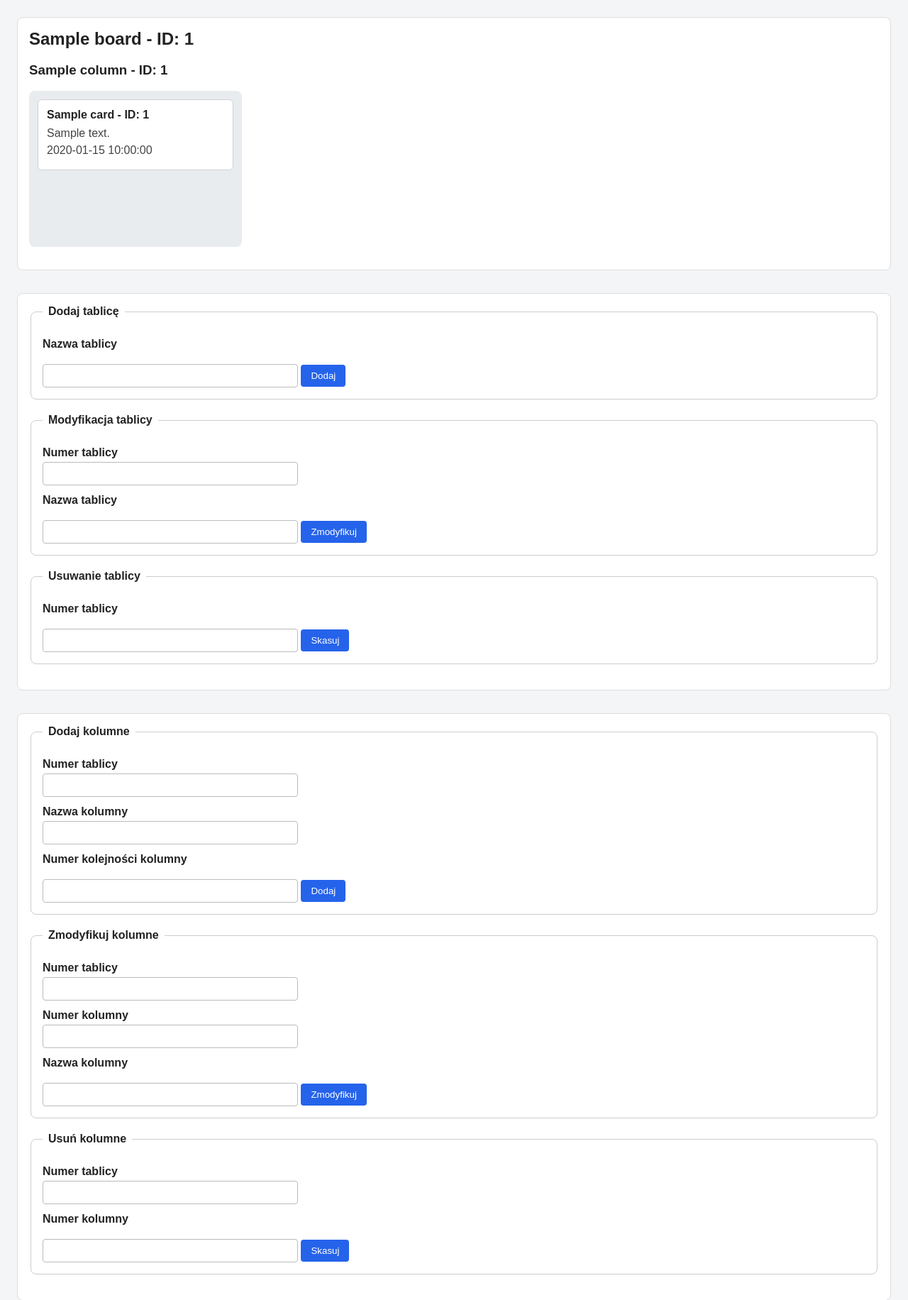
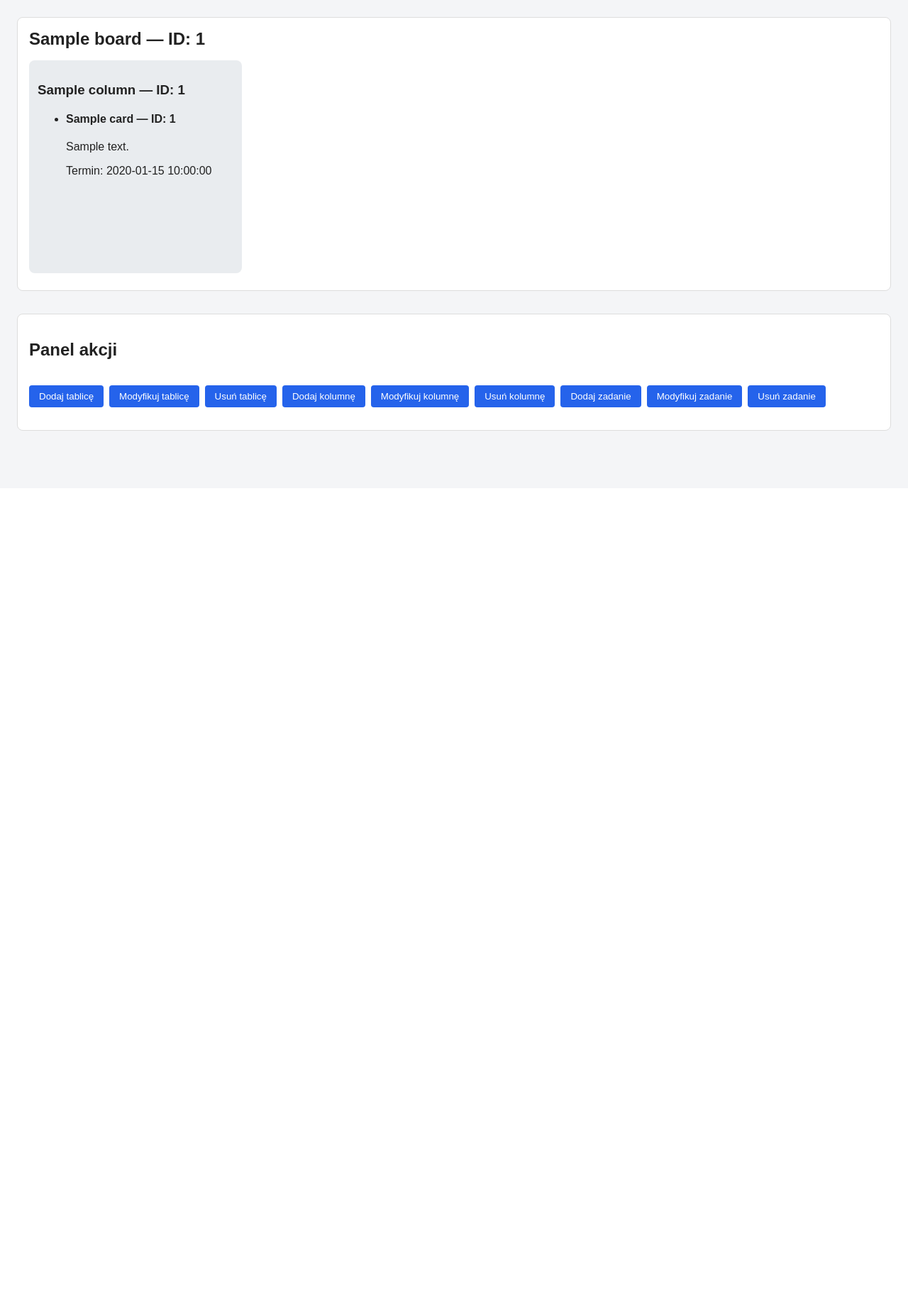
Before and after one commit to Sebastian-Musial/Kanban-board---FastAPI-Web-application, a FastAPI app: template app/templates/index.html in a window 1280 px wide. Shown: the part 112-1944 px from the top of the page at 71% size. After the commit the page ends 719 px from the top, so only its background shows below. Run offline with FastAPI, Linux system fonts and the light colour scheme; the template is opened without the code that fills it: most values are stand-ins (such as "Sample title", 1, 10 or a date in 2020); parts of the project's set-up code (start-up, migrations or seed data) failed here and were passed over.

Commit message:
Update UX - add action panel and improve kanban board layout

```diff
--- a/app/static/css/style.css
+++ b/app/static/css/style.css
@@ -31,7 +31,7 @@ main {
 
 /* Widok tablicy */
 
-.kanban-board {
+/* .kanban-board {
     margin-bottom: 32px;
     padding: 16px;
     background-color: #ffffff;
@@ -82,7 +82,37 @@ main {
 .kanban-card p {
     margin: 6px 0;
     color: #444;
+} */
+
+.board-container {
+    margin-bottom: 32px;
+    padding: 16px;
+    background-color: #ffffff;
+    border: 1px solid #ddd;
+    border-radius: 8px;
 }
+
+.board-container > h2 {
+    margin-top: 0;
+    margin-bottom: 16px;
+}
+
+.kanban-board {
+    display: flex;
+    gap: 16px;
+    align-items: flex-start;
+    overflow-x: auto;
+    padding-bottom: 8px;
+}
+
+.kanban-column {
+    flex: 0 0 300px;
+    min-height: 300px;
+    padding: 12px;
+    background-color: #e9ecef;
+    border-radius: 8px;
+}
+
 
 /* Formularze */
 
@@ -162,3 +192,29 @@ footer {
         max-width: 100%;
     }
 }
+
+
+/* Update dla akcji */
+
+.hidden {
+    display: none;
+}
+
+.actions-panel {
+    margin-top: 32px;
+    padding: 16px;
+    background-color: #ffffff;
+    border: 1px solid #ddd;
+    border-radius: 8px;
+}
+
+.action-buttons {
+    display: flex;
+    flex-wrap: wrap;
+    gap: 8px;
+    margin-bottom: 16px;
+}
+
+.action-form {
+    margin-top: 16px;
+}
--- a/app/static/js/main.js
+++ b/app/static/js/main.js
@@ -109,8 +109,28 @@ function handleDeleteForms() {
     });
 }
 
+function handleActionButtons() {
+    const buttons = document.querySelectorAll("[data-target]");
+    const forms = document.querySelectorAll(".action-form");
+
+    buttons.forEach((button) => {
+        button.addEventListener("click", () => {
+            const targetId = button.dataset.target;
+            const targetForm = document.getElementById(targetId);
+
+            forms.forEach((form) => {
+                form.classList.add("hidden");
+            });
+
+            if (targetForm) {
+                targetForm.classList.remove("hidden");
+            }
+        });
+    });
+}
 
 document.addEventListener("DOMContentLoaded", () => { //Uruchomienie skryptów po załadowaniu HTML.
     handlePostForms();
     handleDeleteForms();
+    handleActionButtons();
 });
--- a/app/templates/index.html
+++ b/app/templates/index.html
@@ -17,172 +17,200 @@
 
     <main>
         {% for board in boards %}
+        <section class="board-container">
+            <h2>{{ board.name }} — ID: {{ board.board_id }}</h2>
+
             <section class="kanban-board">
-            <h2>{{board.name}} - ID: {{board.board_id}}</h2>
                 {% for column in board.columns %}
-            <h3>{{column.name}} - ID: {{column.column_id}}</h3>
                 <section class="kanban-column">
+                    <h3>{{ column.name }} — ID: {{ column.column_id }}</h3>
+
                     <ul>
                         {% for card in column.cards %}
                         <li class="kanban-card">
-                        <h4>{{card.title}} - ID: {{card.card_id}}</h4>
-                        <p>{{card.description}}</p>
-                        <p>{{card.deadline}}</p>
+                            <h4>{{ card.title }} — ID: {{ card.card_id }}</h4>
+                            <p>{{ card.description }}</p>
+                            <p>Termin: {{ card.deadline }}</p>
                         </li>
                         {% endfor %}
                     </ul>
                 </section>
                 {% endfor %}
             </section>
+        </section>
         {% endfor %}
 
-        <!--KANBAN BOARD-->
+        <!--ACTIONS-->
+        <section class="actions-panel">
+    <h2>Panel akcji</h2>
 
-        <section class="forms-board">
-            <form method="post" action="/board"> <!--ADD BOARD-->
+    <div class="action-buttons">
+        <button type="button" data-target="add-board-form">Dodaj tablicę</button>
+        <button type="button" data-target="modify-board-form">Modyfikuj tablicę</button>
+        <button type="button" data-target="delete-board-form">Usuń tablicę</button>
+
+        <button type="button" data-target="add-column-form">Dodaj kolumnę</button>
+        <button type="button" data-target="modify-column-form">Modyfikuj kolumnę</button>
+        <button type="button" data-target="delete-column-form">Usuń kolumnę</button>
+
+        <button type="button" data-target="add-card-form">Dodaj zadanie</button>
+        <button type="button" data-target="modify-card-form">Modyfikuj zadanie</button>
+        <button type="button" data-target="delete-card-form">Usuń zadanie</button>
+    </div>
+
+        <!-- BOARD FORMS -->
+
+        <form id="add-board-form" class="action-form hidden" method="post" action="/board">
             <fieldset>
                 <legend>Dodaj tablicę</legend>
 
-                    <label >Nazwa tablicy</label>
-                    <input type="text"  name="name">
+                <label>Nazwa tablicy</label>
+                <input type="text" name="name" required>
 
                 <button type="submit">Dodaj</button>
             </fieldset>
         </form>
 
+        <form id="modify-board-form" class="action-form hidden" method="post" action="/board/{board_id}">
+            <fieldset>
+                <legend>Modyfikuj tablicę</legend>
 
-            <form method="post" action="/board/{board_id}"> <!--MODIFY BOARD-->
-                <fieldset>
-                    <legend>Modyfikacja tablicy</legend>
+                <label>Numer tablicy</label>
+                <input type="number" name="board_id" required>
 
-                    <label >Numer tablicy</label>
-                    <input type="number"  name="board_id">
-                    <label >Nazwa tablicy</label>
-                    <input type="text"  name="name">
+                <label>Nowa nazwa tablicy</label>
+                <input type="text" name="name" required>
 
                 <button type="submit">Zmodyfikuj</button>
             </fieldset>
         </form>
 
+        <form id="delete-board-form" class="action-form hidden" method="delete" action="/board/{board_id}">
+            <fieldset>
+                <legend>Usuń tablicę</legend>
 
-            <form method="delete" action="/board/{board_id}">   <!--DELETE BOARD-->
-                <fieldset>
-                    <legend>Usuwanie tablicy</legend>
+                <label>Numer tablicy</label>
+                <input type="number" name="board_id" required>
 
-                    <label >Numer tablicy</label>
-                    <input type="number"  name="board_id">
-
-                    <button type="submit">Skasuj</button>
+                <button type="submit">Usuń</button>
             </fieldset>
         </form>
-        </section>
 
-        <!--KANBAN COLUMN-->
+        <!-- COLUMN FORMS -->
 
-        <section class="form-column">
-            <form method="post" action="/board/{board_id}/column">  <!--ADD COLUMN-->
+        <form id="add-column-form" class="action-form hidden" method="post" action="/board/{board_id}/column">
             <fieldset>
-                    <legend>Dodaj kolumne</legend>
+                <legend>Dodaj kolumnę</legend>
 
-                    <label >Numer tablicy</label>
-                    <input type="number"  name="board_id">
-                    <label >Nazwa kolumny</label>
-                    <input type="text"  name="name">
-                    <label for="column-order">Numer kolejności kolumny</label>
-                    <input type="number" name="order_id">
+                <label>Numer tablicy</label>
+                <input type="number" name="board_id" required>
+
+                <label>Nazwa kolumny</label>
+                <input type="text" name="name" required>
+
+                <label>Kolejność kolumny</label>
+                <input type="number" name="order_id" required>
 
                 <button type="submit">Dodaj</button>
             </fieldset>
         </form>
 
+        <form id="modify-column-form" class="action-form hidden" method="post" action="/board/{board_id}/column/{column_id}">
+            <fieldset>
+                <legend>Modyfikuj kolumnę</legend>
 
-            <form method="post" action="/board/{board_id}/column/{column_id}">  <!--MODIFY COLUMN-->
-                <fieldset>
-                    <legend>Zmodyfikuj kolumne</legend>
+                <label>Numer tablicy</label>
+                <input type="number" name="board_id" required>
 
-                    <label >Numer tablicy</label>
-                    <input type="number"  name="board_id">
-                    <label >Numer kolumny</label>
-                    <input type="number"  name="column_id">
-                    <label >Nazwa kolumny</label>
-                    <input type="text"  name="name">
+                <label>Numer kolumny</label>
+                <input type="number" name="column_id" required>
+
+                <label>Nowa nazwa kolumny</label>
+                <input type="text" name="name" required>
 
                 <button type="submit">Zmodyfikuj</button>
             </fieldset>
         </form>
 
+        <form id="delete-column-form" class="action-form hidden" method="delete" action="/board/{board_id}/column/{column_id}">
+            <fieldset>
+                <legend>Usuń kolumnę</legend>
 
-            <form method="delete" action="/board/{board_id}/column/{column_id}">  <!--DELETE COLUMN-->
-                <fieldset>
-                    <legend>Usuń kolumne</legend>
+                <label>Numer tablicy</label>
+                <input type="number" name="board_id" required>
 
-                    <label >Numer tablicy</label>
-                    <input type="number"  name="board_id">
-                    <label >Numer kolumny</label>
-                    <input type="number"  name="column_id">
+                <label>Numer kolumny</label>
+                <input type="number" name="column_id" required>
 
-                    <button type="submit">Skasuj</button>
+                <button type="submit">Usuń</button>
             </fieldset>
         </form>
-        </section>
 
-        <!--KANBAN CARD-->
+        <!-- CARD FORMS -->
 
-        <section class="form-card">
-            <form method="post" action="/board/{board_id}/column/{column_id}/card"> <!--ADD CARD-->
+        <form id="add-card-form" class="action-form hidden" method="post" action="/board/{board_id}/column/{column_id}/card">
             <fieldset>
                 <legend>Dodaj zadanie</legend>
 
-                    <label >Numer tablicy</label>
-                    <input type="number"  name="board_id">
-                    <label >Numer kolumny</label>
-                    <input type="number"  name="column_id">
-                    <label >Tytuł zadania</label>
-                    <input type="text"  name="title">
-                    <label >Opis zadania</label>
-                    <input type="text"  name="description">
-                    <label >Termin zadania</label>
-                    <input type="datetime-local"  name="deadline">
+                <label>Numer tablicy</label>
+                <input type="number" name="board_id" required>
+
+                <label>Numer kolumny</label>
+                <input type="number" name="column_id" required>
+
+                <label>Tytuł zadania</label>
+                <input type="text" name="title" required>
+
+                <label>Opis zadania</label>
+                <input type="text" name="description" required>
+
+                <label>Termin zadania</label>
+                <input type="datetime-local" name="deadline" required>
 
                 <button type="submit">Dodaj</button>
             </fieldset>
         </form>
 
+        <form id="modify-card-form" class="action-form hidden" method="post" action="/board/{board_id}/column/{column_id}/card/{card_id}">
+            <fieldset>
+                <legend>Modyfikuj zadanie</legend>
 
-            <form method="post" action="/board/{board_id}/column/{column_id}/card/{card_id}">   <!--MODIFY CARD-->
-                <fieldset>
-                    <legend>Zmodyfikuj zadanie</legend>
+                <label>Numer tablicy</label>
+                <input type="number" name="board_id" required>
 
-                    <label >Numer tablicy</label>
-                    <input type="number"  name="board_id">
-                    <label >Numer kolumny</label>
-                    <input type="number"  name="column_id">
-                    <label >Numer karty</label>
-                    <input type="number" name="card_id">
-                    <label >Tytuł zadania</label>
-                    <input type="text"  name="title">
-                    <label >Opis zadania</label>
-                    <input type="text"  name="description">
-                    <label >Termin zadania</label>
-                    <input type="datetime-local"  name="deadline">
+                <label>Numer kolumny</label>
+                <input type="number" name="column_id" required>
+
+                <label>Numer karty</label>
+                <input type="number" name="card_id" required>
+
+                <label>Nowy tytuł zadania</label>
+                <input type="text" name="title" required>
+
+                <label>Nowy opis zadania</label>
+                <input type="text" name="description" required>
+
+                <label>Nowy termin zadania</label>
+                <input type="datetime-local" name="deadline" required>
 
                 <button type="submit">Zmodyfikuj</button>
             </fieldset>
         </form>
 
-
-            <form method="delete" action="/board/{board_id}/column/{column_id}/card/{card_id}">   <!--DELETE CARD-->
+        <form id="delete-card-form" class="action-form hidden" method="delete" action="/board/{board_id}/column/{column_id}/card/{card_id}">
             <fieldset>
                 <legend>Usuń zadanie</legend>
 
-                    <label >Numer tablicy</label>
-                    <input type="number"  name="board_id">
-                    <label >Numer kolumny</label>
-                    <input type="number"  name="column_id">
-                    <label >Numer karty</label>
-                    <input type="number" name="card_id">
+                <label>Numer tablicy</label>
+                <input type="number" name="board_id" required>
 
-                    <button type="submit">Skasuj</button>
+                <label>Numer kolumny</label>
+                <input type="number" name="column_id" required>
+
+                <label>Numer karty</label>
+                <input type="number" name="card_id" required>
+
+                <button type="submit">Usuń</button>
             </fieldset>
         </form>
     </section>
```
Lines whose indentation alone changed are shown as unchanged.
